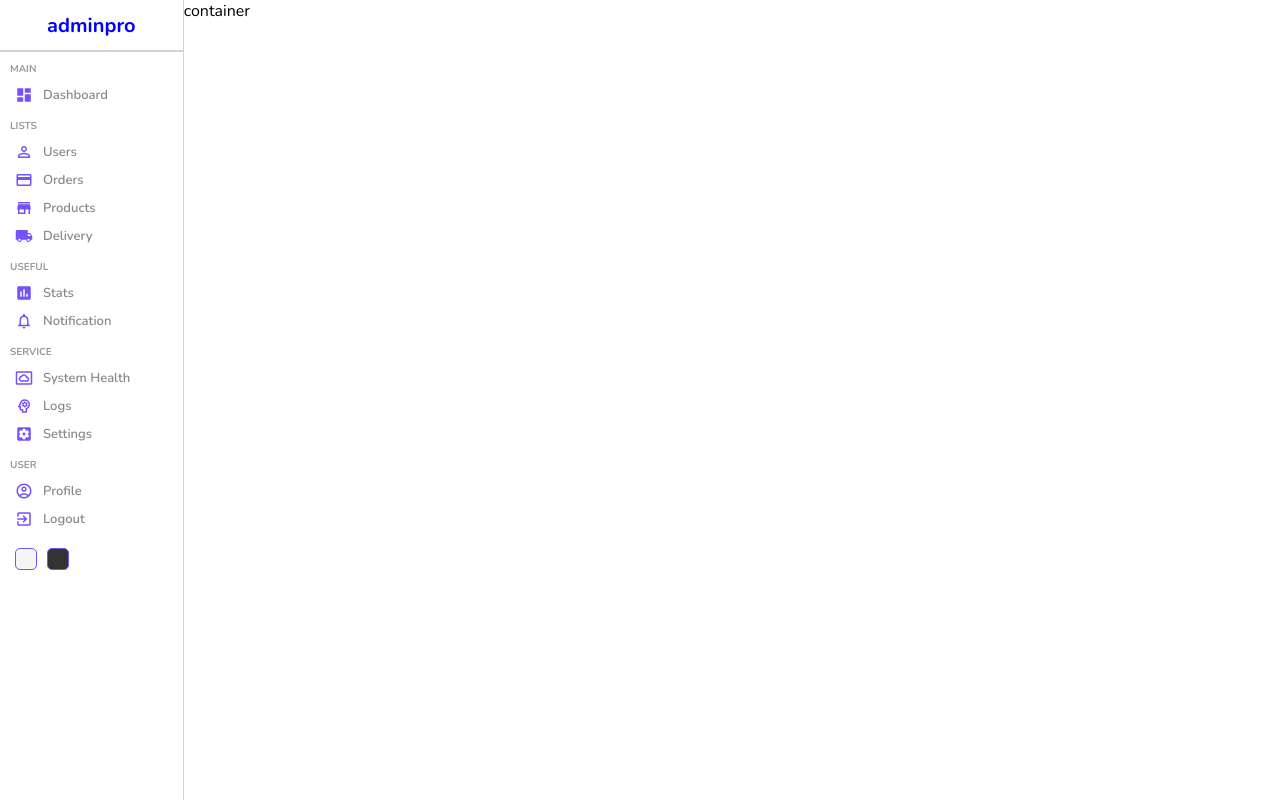
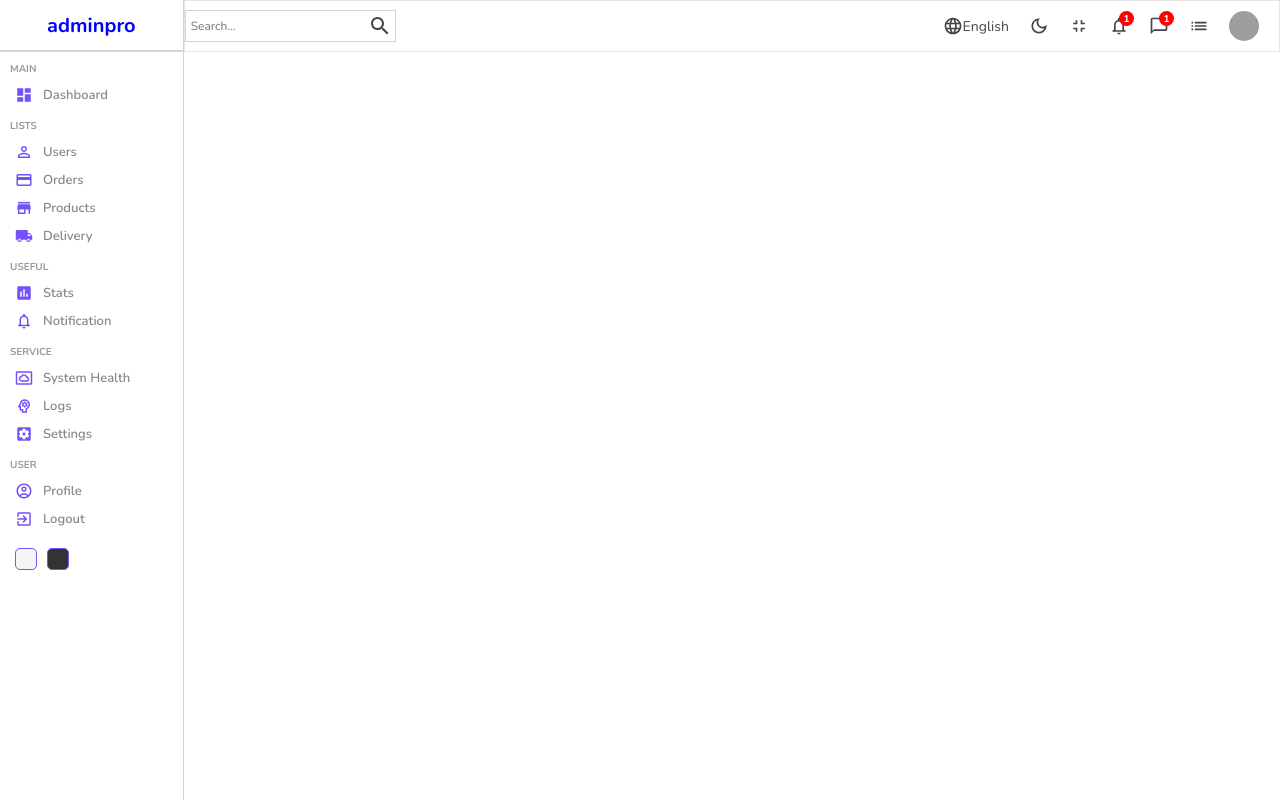
Before and after one commit to ajhar10/admin-pro, a React (Create React App) app: page / in a window 1280 px wide. Built offline with nearby package versions, Linux system fonts and the light colour scheme; grey boxes are pictures that could not be loaded.

Commit message:
navbar done

```diff
--- a/src/components/navbar/Navbar.jsx
+++ b/src/components/navbar/Navbar.jsx
@@ -1,7 +1,52 @@
 import "./navbar.scss";
-
+import SearchIcon from "@mui/icons-material/Search";
+import LanguageIcon from "@mui/icons-material/Language";
+import DarkModeOutlinedIcon from "@mui/icons-material/DarkModeOutlined";
+import FullscreenExitIcon from "@mui/icons-material/FullscreenExit";
+import NotificationsOutlinedIcon from "@mui/icons-material/NotificationsOutlined";
+import ChatBubbleOutlineOutlinedIcon from "@mui/icons-material/ChatBubbleOutlineOutlined";
+import ListIcon from "@mui/icons-material/List";
 const Navbar = () => {
-  return <div>Navbar</div>;
+  return (
+    <div className="navbar">
+      <div className="wrapper">
+        <div className="search">
+          <input type="text" placeholder="Search..." />
+          <SearchIcon />
+        </div>
+        <div className="items">
+          <div className="item">
+            <LanguageIcon className="icon" />
+            <span>English</span>
+          </div>
+          <div className="item">
+            <DarkModeOutlinedIcon className="icon" />
+          </div>
+          <div className="item">
+            <FullscreenExitIcon className="icon" />
+          </div>
+          <div className="item">
+            <NotificationsOutlinedIcon className="icon" />
+            <div className="counter">1</div>
+          </div>
+          <div className="item">
+            <ChatBubbleOutlineOutlinedIcon className="icon" />
+            <div className="counter">1</div>
+          </div>
+          <div className="item">
+            <ListIcon className="icon" />
+          </div>
+          <div className="item">
+            <img
+              src="https://img.freepik.com/free-photo/young-bearded-man-with-striped-shirt_273609-5677.jpg"
+              alt=""
+              className="avatar"
+            />
+          </div>
+        </div>
+      </div>
+    </div>
+  );
 };
 
 export default Navbar;
--- a/src/components/navbar/navbar.scss
+++ b/src/components/navbar/navbar.scss
@@ -0,0 +1,61 @@
+.navbar {
+  height: 50px;
+  border: 1px solid rgb(231, 228, 228);
+  display: flex;
+  align-items: center;
+  font-size: 14px;
+  color: #444;
+  .wrapper {
+    display: flex;
+    justify-content: space-between;
+    width: 100%;
+  }
+  .search {
+    border: 0.5px solid lightgray;
+    display: flex;
+    align-items: center;
+    padding: 3px;
+    input {
+      border: none;
+      outline: none;
+      background-color: transparent;
+      &::placeholder {
+        font-size: 12px;
+      }
+    }
+  }
+  .items {
+    display: flex;
+    justify-content: center;
+    align-items: center;
+    .item {
+      margin-right: 20px;
+      display: flex;
+      align-items: center;
+      position: relative;
+      .icon {
+        font-size: 20px;
+      }
+      .avatar {
+        height: 30px;
+        width: 30px;
+        border-radius: 50%;
+      }
+      .counter {
+        background-color: red;
+        color: white;
+        border-radius: 50%;
+        height: 15px;
+        width: 15px;
+        display: flex;
+        align-items: center;
+        justify-content: center;
+        font-size: 10px;
+        font-weight: bold;
+        position: absolute;
+        top: -5px;
+        right: -5px;
+      }
+    }
+  }
+}
--- a/src/pages/home/Home.jsx
+++ b/src/pages/home/Home.jsx
@@ -1,4 +1,5 @@
 import React from "react";
+import Navbar from "../../components/navbar/Navbar";
 import Sidebar from "../../components/sidebar/Sidebar";
 import "./home.scss";
 
@@ -6,7 +7,9 @@ const Home = () => {
   return (
     <div className="home">
       <Sidebar />
-      <div className="home-container">container</div>
+      <div className="home-container">
+        <Navbar />
+      </div>
     </div>
   );
 };
```
